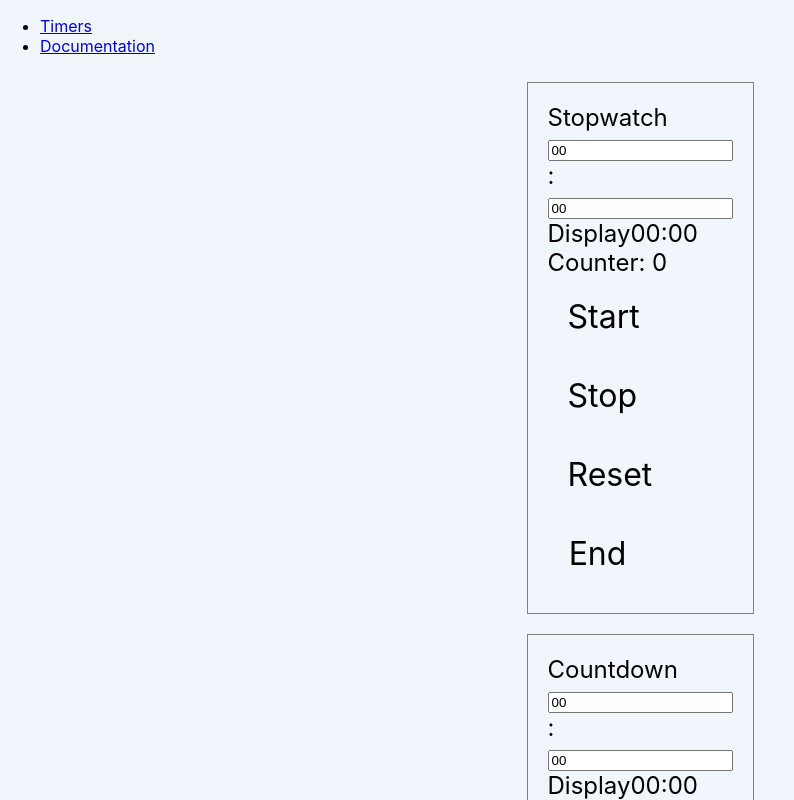
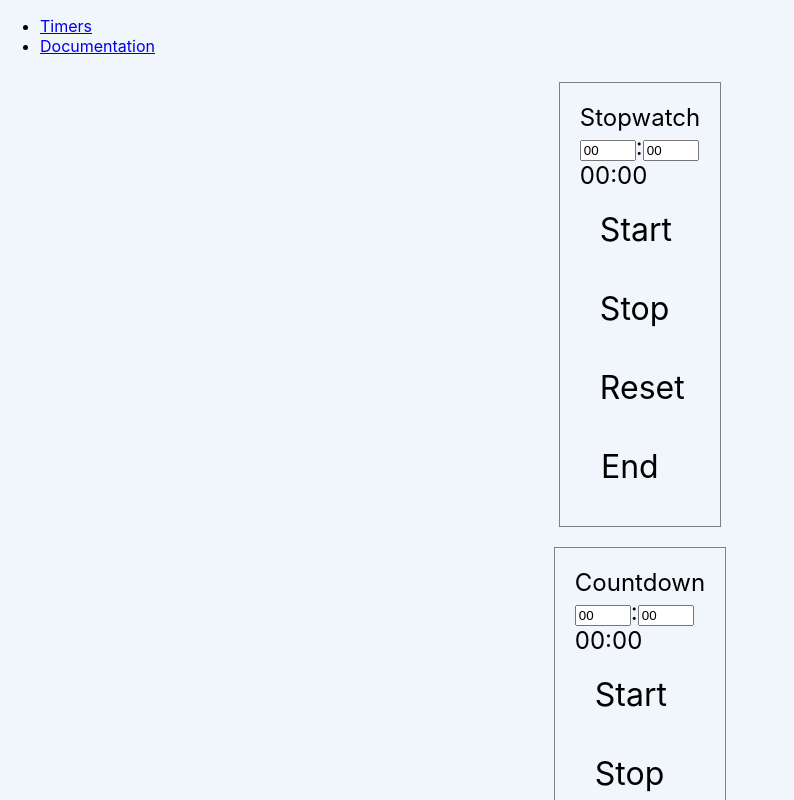
Before and after one commit to prof-tejera/assignment-1-jbhammett, a React (Create React App) app: page / in a window 1280 px wide. Shown: the whole page, without its empty margins (0-794 px from the left). Built offline with nearby package versions, Linux system fonts and the light colour scheme.

Commit message:
Added DisplayTime and DisplayRounds components.

```diff
--- /dev/null
+++ b/src/components/generic/DisplayRounds.js
@@ -0,0 +1,11 @@
+import React from "react";
+
+const DisplayRounds = ({round, totalRounds}) => {
+    return(
+        <div>
+            Round: {round} of {totalRounds}
+        </div>
+    );
+ };
+
+ export default DisplayRounds;
--- /dev/null
+++ b/src/components/generic/DisplayTime.js
@@ -0,0 +1,11 @@
+import React from "react";
+
+const DisplayTime = ({minutes, seconds}) => {
+    return(
+        <div>
+            {minutes}:{seconds}
+        </div>
+    );
+ };
+
+ export default DisplayTime;
--- a/src/components/generic/TimerInput.js
+++ b/src/components/generic/TimerInput.js
@@ -1,33 +1,19 @@
 import React from "react";
 
 
-// const TimerInput = ({value, onChange}) => {
-
 const TimerInput = ({value, onChange}) => {
 
-
 	return (
-        <div>
+        <span>
             <input
                 value={value}
+                type="number"
+                max="59"
+                min="0"
                 onChange={e => onChange(e.target.value)}
             />
-        </div>
+        </span>
 		);
-
-    // return (
-    //         <div>
-    //             <input
-    //                 value={minutes}
-    //                 onChange={e => onChange(e.target.value)}
-    //             />
-    //             :
-    //             <input
-    //                 value={seconds}
-    //                 onChange={e => onChange(e.target.value)}
-    //             />
-    //         </div>
-    //     	);
 
 };
 
--- a/src/components/timers/Countdown.js
+++ b/src/components/timers/Countdown.js
@@ -3,6 +3,7 @@ import { useState, useRef } from 'react';
 
 import TimerInput from "../generic/TimerInput";
 import Button from "../generic/Button";
+import DisplayTime from "../generic/DisplayTime";
 
 const Countdown = ()=> {
 
@@ -73,7 +74,7 @@ const Countdown = ()=> {
                     }
                     return nextTotalSecondsCounter;
                 });
-            }, 100);
+            }, 1000);
 
         }
       };
@@ -116,15 +117,10 @@ const Countdown = ()=> {
         <div>
             <TimerInput value={startMinutes} onChange={handleMinutesInput}/>:
             <TimerInput value={startSeconds} onChange={handleSecondsInput}/>
+            <DisplayTime minutes={displayMinutesCount} seconds={displaySecondsCount}/>
             <div>
-                <div>
-                    Display
-                    {displayMinutesCount}:{displaySecondsCount}
-                </div>
 
-                <div>
-                    Counter: {counter}
-                </div>
+
                 {/* COLOR DOES NOT WORK  */}
                 <Button value={"Start"} color={'#00cccc'} onClick={handleStartButton} />
                 <Button value={"Stop"} color={'#00cccc'} onClick={handleStopButton} />
--- a/src/components/timers/Stopwatch.js
+++ b/src/components/timers/Stopwatch.js
@@ -3,6 +3,7 @@ import { useState, useRef } from 'react';
 
 import TimerInput from "../generic/TimerInput";
 import Button from "../generic/Button";
+import DisplayTime from "../generic/DisplayTime";
 
 
 
@@ -38,9 +39,6 @@ const Stopwatch = () =>  {
     };
 
     const handleStartButton = (value) => {
-        // setDisplayMinutesCount('00');
-        // setDisplaySecondsCount('00');
-        // setCounter(0);
 
         let seconds = (parseInt(startMinutes * 60)) + parseInt(startSeconds);
 
@@ -117,15 +115,9 @@ const Stopwatch = () =>  {
         <div>
             <TimerInput value={startMinutes} onChange={handleMinutesInput}/>:
             <TimerInput value={startSeconds} onChange={handleSecondsInput}/>
+            <DisplayTime minutes={displayMinutesCount} seconds={displaySecondsCount}/>
             <div>
-                <div>
-                    Display
-                    {displayMinutesCount}:{displaySecondsCount}
-                </div>
 
-                <div>
-                    Counter: {counter}
-                </div>
                 {/* COLOR DOES NOT WORK  */}
                 <Button value={"Start"} color={'#00cccc'} onClick={handleStartButton} />
                 <Button value={"Stop"} color={'#00cccc'} onClick={handleStopButton} />
--- a/src/components/timers/Tabata.js
+++ b/src/components/timers/Tabata.js
@@ -3,6 +3,8 @@ import { useState, useRef } from 'react';
 
 import TimerInput from "../generic/TimerInput";
 import Button from "../generic/Button";
+import DisplayTime from "../generic/DisplayTime";
+import DisplayRounds from "../generic/DisplayRounds";
 
 const Tabata = () => {
 
@@ -18,7 +20,6 @@ const Tabata = () => {
     const [rounds, setRounds] = useState(0);
     const [startRestMinutes, setStartRestMinutes] = useState('00');
     const [startRestSeconds, setStartRestSeconds] = useState('00');
-    // const [work, setWork] = useState(true);
 
 
     const [counter, setCounter] = useState(0);
@@ -268,29 +269,20 @@ const Tabata = () => {
         <div>
             <TimerInput value={startMinutes} onChange={handleMinutesInput}/>:
             <TimerInput value={startSeconds} onChange={handleSecondsInput}/>
-            REST
-            <TimerInput value={startRestMinutes} onChange={handleRestMinutesInput}/>:
-            <TimerInput value={startRestSeconds} onChange={handleRestSecondsInput}/>
+            <div>
+                REST
+                <TimerInput value={startRestMinutes} onChange={handleRestMinutesInput}/>:
+                <TimerInput value={startRestSeconds} onChange={handleRestSecondsInput}/>
+            </div>
+            <div>
+                Rounds: <TimerInput value={rounds} onChange={handleRoundsInput}/>
+            </div>
+            Work: <DisplayTime minutes={displayMinutesCount} seconds={displaySecondsCount}/>
+            Rest:<DisplayTime minutes={displayRestMinutes} seconds={displayRestSeconds}/>
+            <DisplayRounds round={displayRounds} totalRounds={rounds} />
+            <div>
 
-            Rounds: <TimerInput value={rounds} onChange={handleRoundsInput}/>
-            <div>
-                <div>
-                    Display
-                    {displayMinutesCount}:{displaySecondsCount}
-                </div>
 
-                <div>
-                    Counter: {counter}
-                </div>
-                <div>
-                    Rest Counter: {restCounter}
-                </div>
-                <div>
-                    Rounds: {displayRounds}
-                </div>
-                <div>
-                    Rest {displayRestMinutes}:{displayRestSeconds}
-                </div>
                 {/* COLOR DOES NOT WORK  */}
                 <Button value={"Start"} color={'#00cccc'} onClick={handleStartButton} />
                 <Button value={"Stop"} color={'#00cccc'} onClick={handleStopButton} />
--- a/src/components/timers/XY.js
+++ b/src/components/timers/XY.js
@@ -3,6 +3,8 @@ import { useState, useRef } from 'react';
 
 import TimerInput from "../generic/TimerInput";
 import Button from "../generic/Button";
+import DisplayTime from "../generic/DisplayTime";
+import DisplayRounds from "../generic/DisplayRounds";
 
 const XY = () => {
 
@@ -111,7 +113,7 @@ const handleStartButton = (value) => {
                 return nextTotalSecondsCounter;
             });
 
-        }, 100);
+        }, 1000);
 
     }
   };
@@ -157,16 +159,13 @@ return (
     <div>
         <TimerInput value={startMinutes} onChange={handleMinutesInput}/>:
         <TimerInput value={startSeconds} onChange={handleSecondsInput}/>
-        Rounds: <TimerInput value={rounds} onChange={handleRoundsInput}/>
         <div>
-            <div>
-                Display
-                {displayMinutesCount}:{displaySecondsCount}
-            </div>
+            Rounds: <TimerInput value={rounds} onChange={handleRoundsInput}/>
+        </div>
+            <DisplayTime minutes={displayMinutesCount} seconds={displaySecondsCount}/>
+        <div>
+        <DisplayRounds round={displayRounds} totalRounds={rounds} />
 
-            <div>
-                Counter: {counter}
-            </div>
             <div>
                 Rounds: {displayRounds}
             </div>
```
Also changed, not shown: src/components/generic/RoundsInput.js (deleted).
